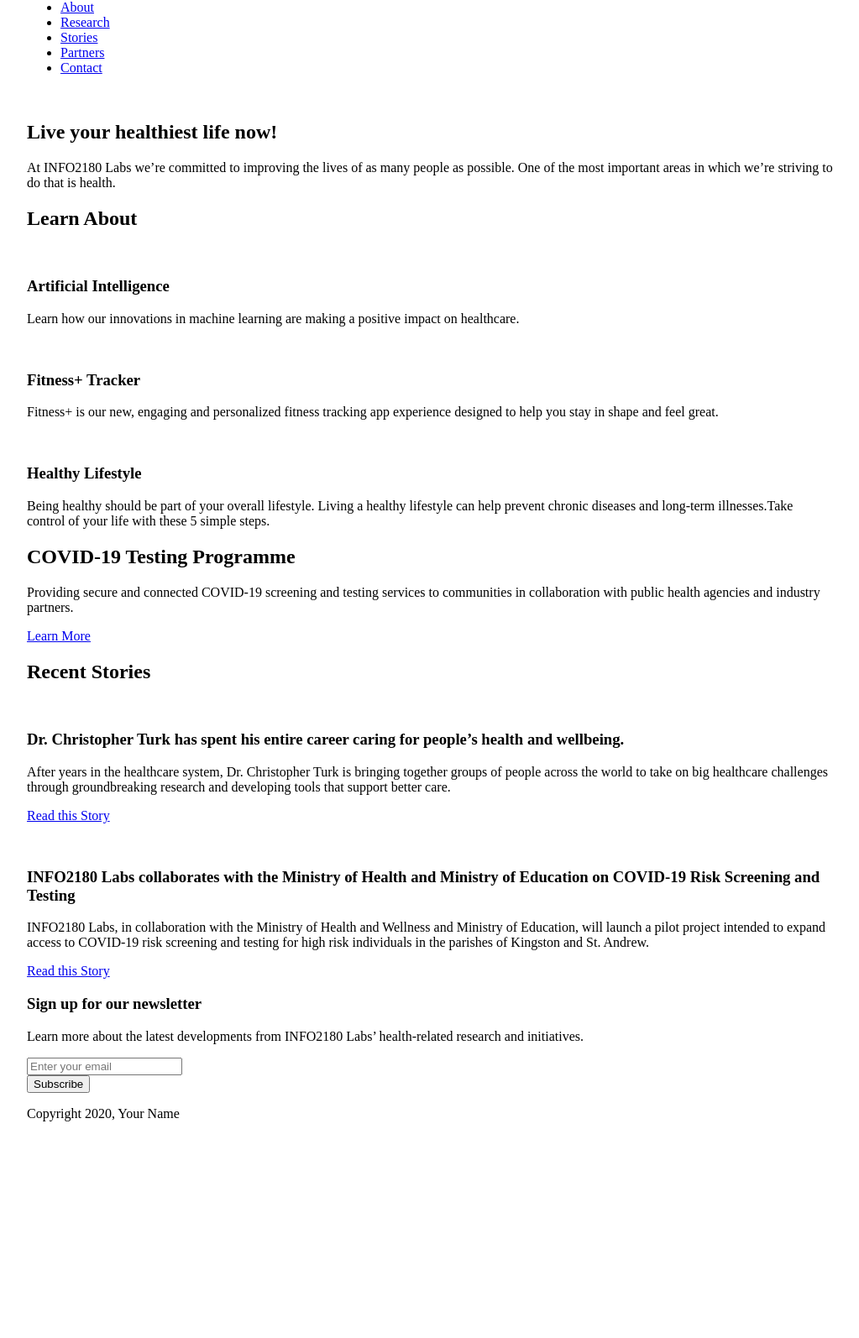
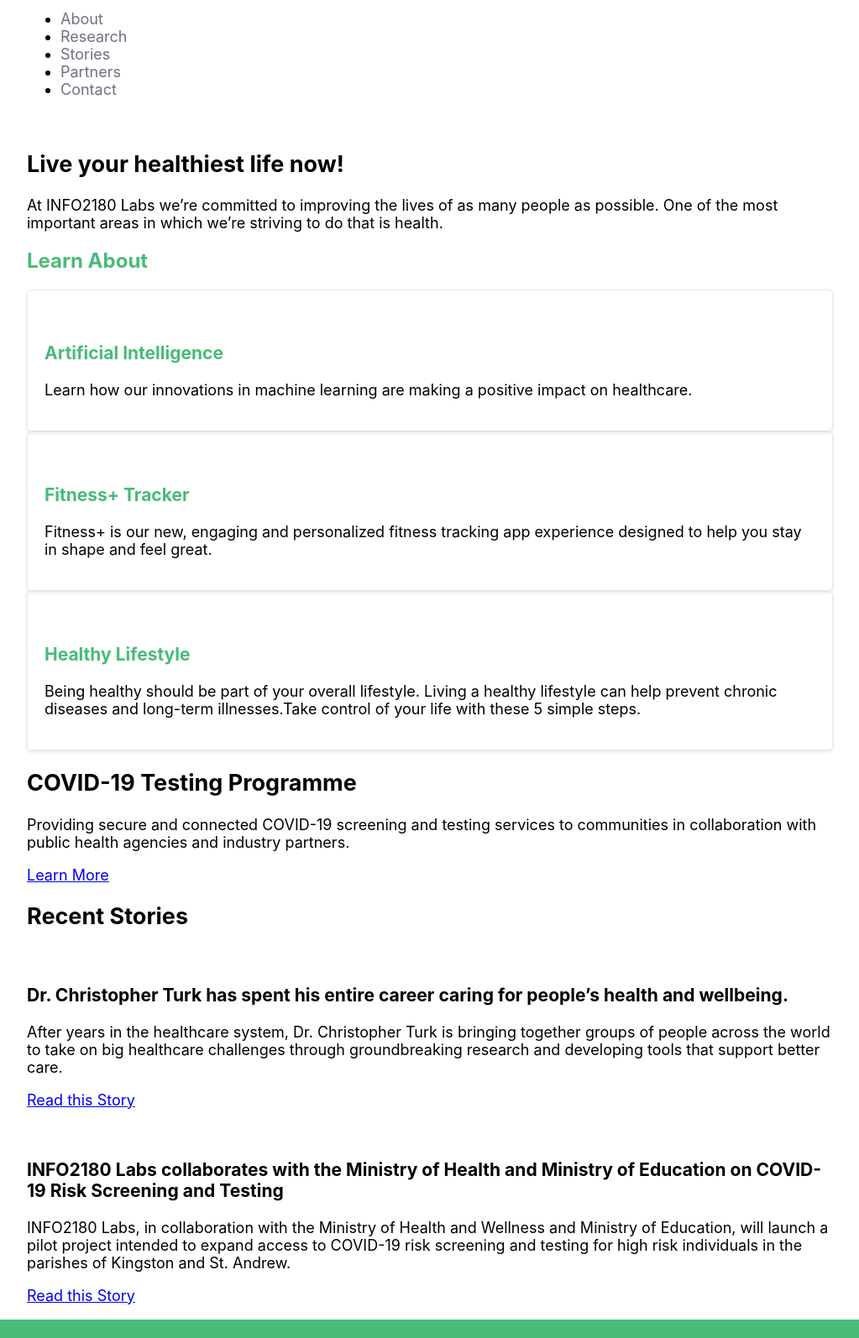
Before and after one commit to rashdill10/info2180-project1, a plain HTML site: page index.html in a window 1280 px wide. Shown: the part 80-1674 px from the top of the page at 84% size, without its empty margins (128-1151 px from the left). Before the commit the page ends 1432 px from the top, so only its background shows below. Drawn offline with Linux system fonts and the light colour scheme.

Commit message:
Changes made to styles.css

```diff
--- a/styles.css
+++ b/styles.css
@@ -1,7 +1,10 @@
 /* Add your CSS to this file */
 body {
     margin: 0;
-    font-size: 16px;
+    font-size: 18px;
+    font-family: -apple-system,
+    BlinkMacSystemFont, "Segoe UI", Roboto, "Helvetica Neue",
+    Arial, "Noto Sans", sans-serif;
 }
 
 .container {
@@ -9,3 +12,86 @@
     max-width: 960px;
     width: 100%;
 }
+
+header {
+    background-color: white;
+    font-size: 18px;
+}
+
+header nav a {
+    color: #6b7280 ;
+    text-decoration: none;
+    margin-right: 20px;
+}
+
+header nav a:hover{
+    color: #5A67D8;
+}
+
+.overview{
+    background-color: #E2E8F0;
+    padding: 40px 0;
+}
+
+.learn-about h2 {
+    font-size: 24px;
+    color: #48BB78;
+}
+
+.learn-about .card {
+    border: 1px solid #E2E8F0;
+    border-radius: 5px;
+    padding: 20px;
+    box-shadow: 0 2px 4px rgba(0,0,0,0.1);
+}
+
+.learn-about .card h3 {
+    color: #48BB78;
+    font-size: 21px;
+}
+
+.covid {
+    background-color: #4A5568;
+    color: white;
+    padding: 40px 0;
+}
+
+.covid a {
+    background-color: #48BB78;
+    padding: 8px 12px;
+    border-radius: 5px;
+    color: white;
+    text-decoration: none;
+}
+
+.recent-stories h2,
+.recent-stories a {
+    color: #5A67D8;
+}
+
+.recent-stories .story-title {
+    font-size: 18px;
+}
+
+.recent-stories img {
+    border-radius: 50%;
+}
+
+.newsletter {
+    background-color: #48BB78;
+    color: white;
+    padding: 40px 0;
+}
+
+.newsletter button {
+    background-color: #5A67D8;
+    color: white;
+    border-radius: 5px;
+    padding: 10px 16px;
+}
+
+footer {
+    background-color: #4A5568;
+    color: white;
+    padding: 20px 0;
+}
```
